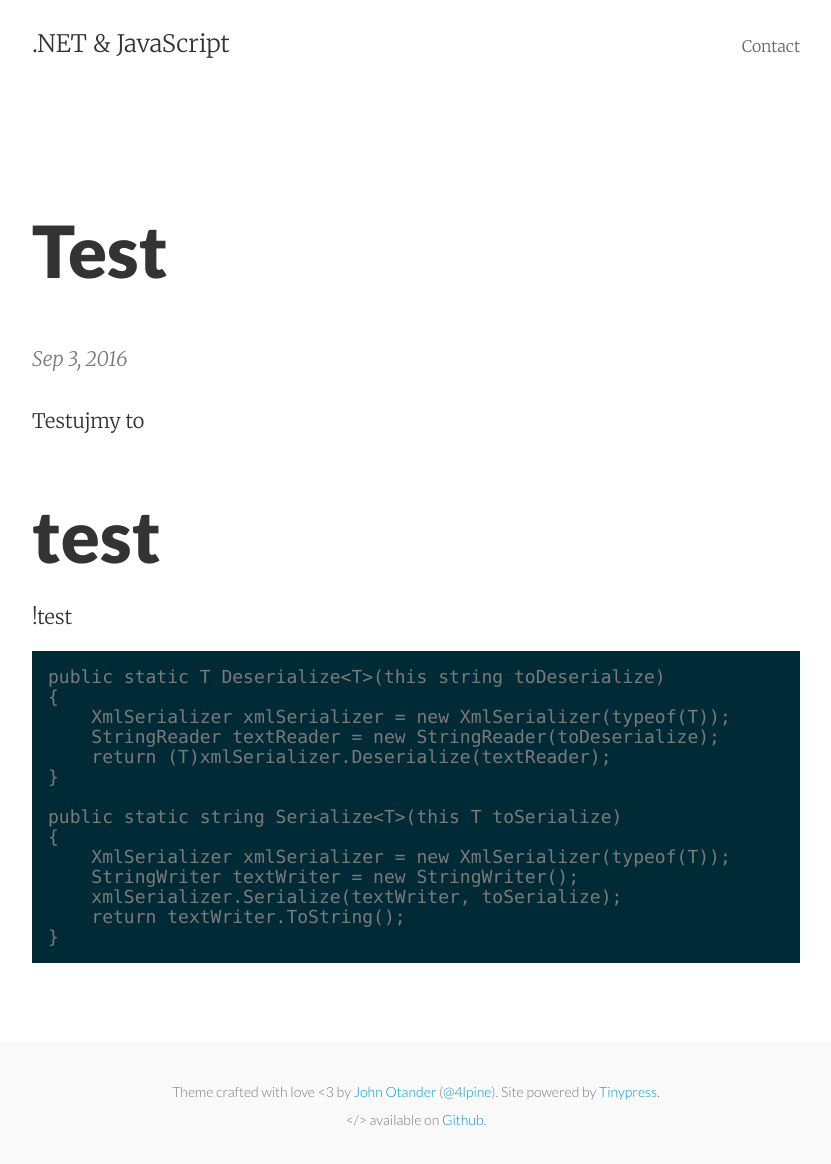
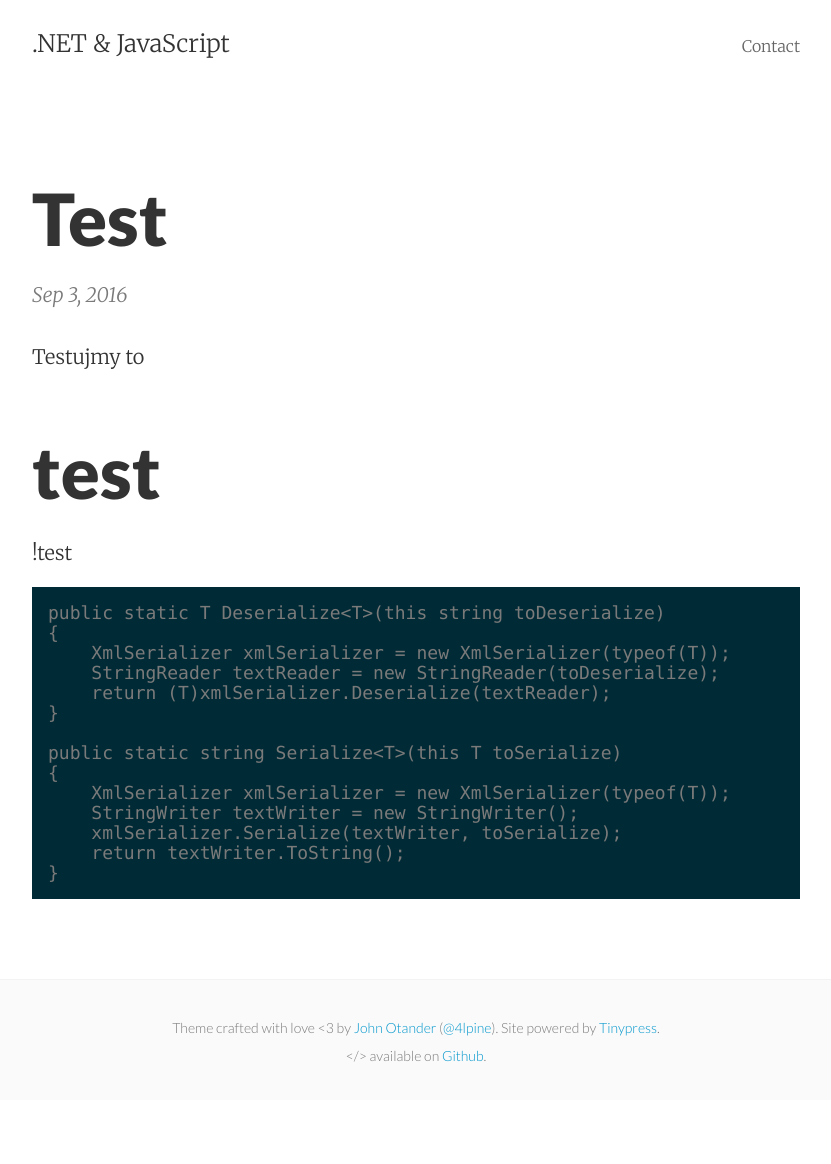
Before and after one commit to karol93/karol93.github.io, a Jekyll site: the page built from _posts/2016-09-03-test.markdown, in a window 1280 px wide. Shown: the whole page, without its empty margins (224-1055 px from the left). Built offline with Jekyll 4.4.1, drawn with Linux system fonts in a browser that asks for light colours; after the commit the page ends 1100 px from its top, so only the background shows below that.

Commit message:
Update post.html

```diff
--- a/_layouts/post.html
+++ b/_layouts/post.html
@@ -2,7 +2,7 @@
 layout: default
 ---
 <div class="post-header mb2">
-  <h1 class="py2">{{ page.title }}</h1>
+  <h1>{{ page.title }}</h1>
   <span class="post-meta">{{ page.date | date: "%b %-d, %Y" }}</span>
 </div>
 
```
